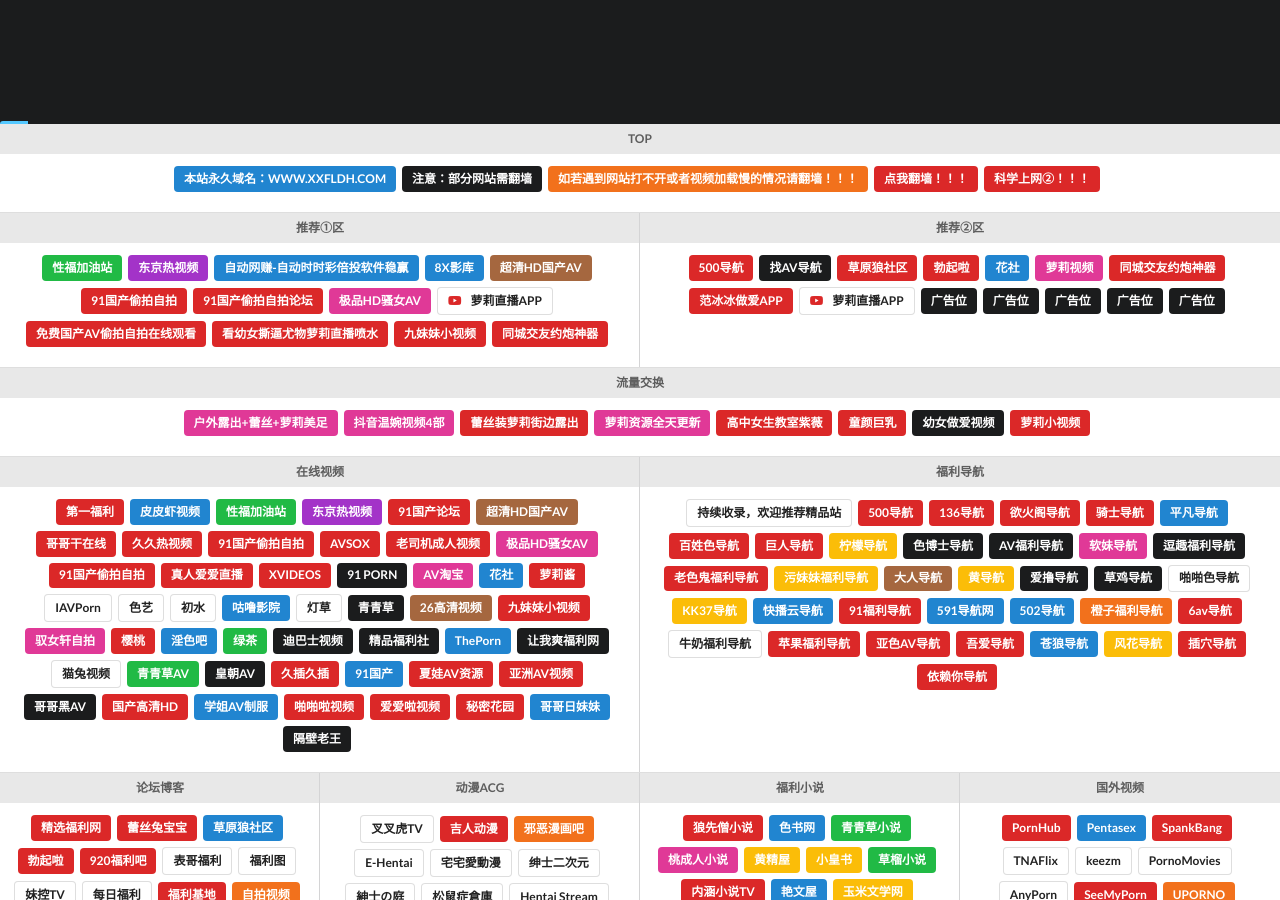
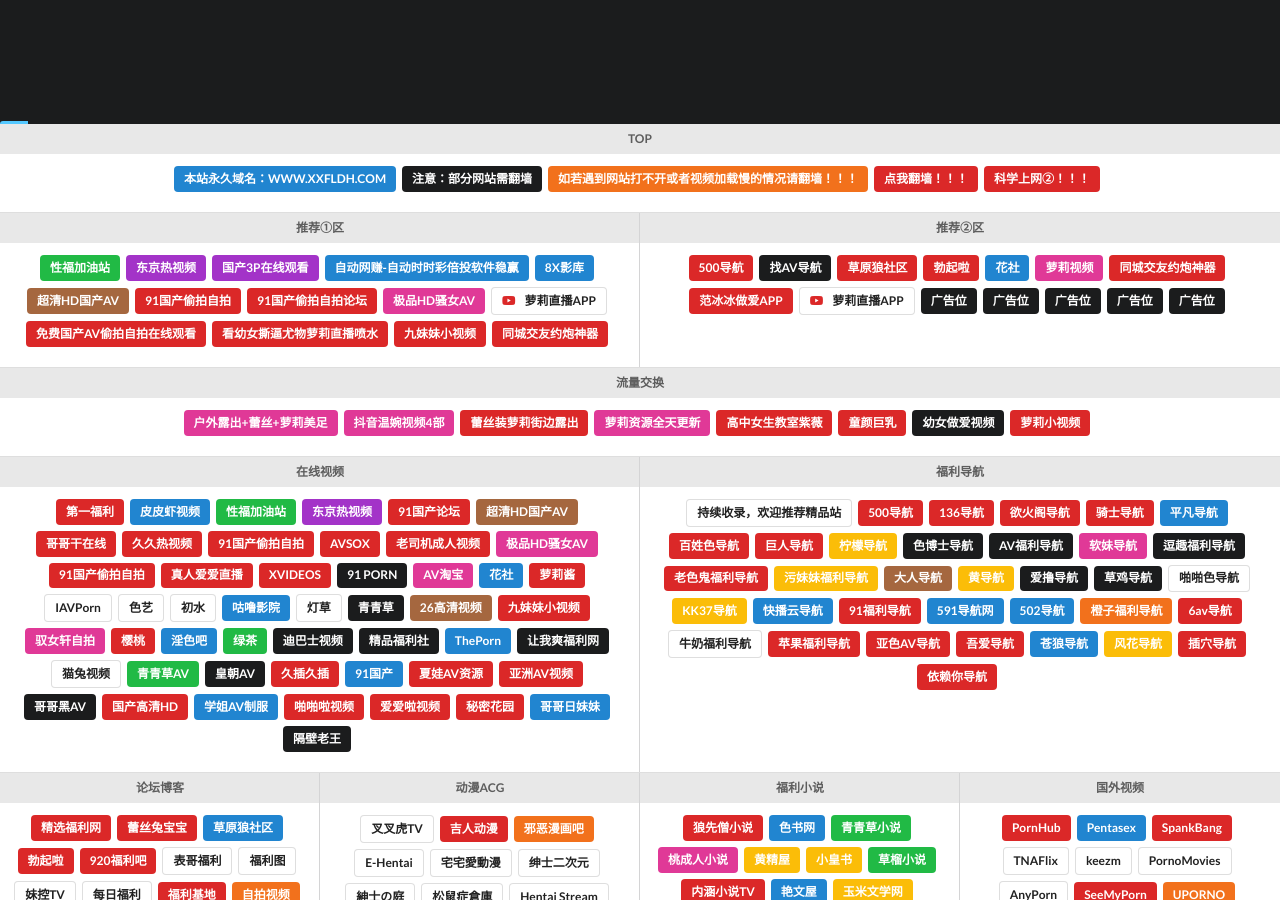
Before and after one commit to boboyang1/xxfldh, a Jekyll site: the page built from index.html, in a window 1280 px wide and 900 px high, scrolled down 705 px. Built offline with Jekyll 4.4.1, drawn with Linux system fonts in a browser that asks for light colours; comment, search, counter and statistics services are not loaded.

Commit message:
Update links.yml

```diff
--- a/_data/links.yml
+++ b/_data/links.yml
@@ -33,6 +33,10 @@
     - name: 东京热视频
       style: purple
       url: https://www.qipasex.com/?xx
+
+    - name: 国产3P在线观看
+      style: purple
+      url: http://94sao.cc
 
     - name: 自动网赚-自动时时彩倍投软件稳赢
       style: blue
```
